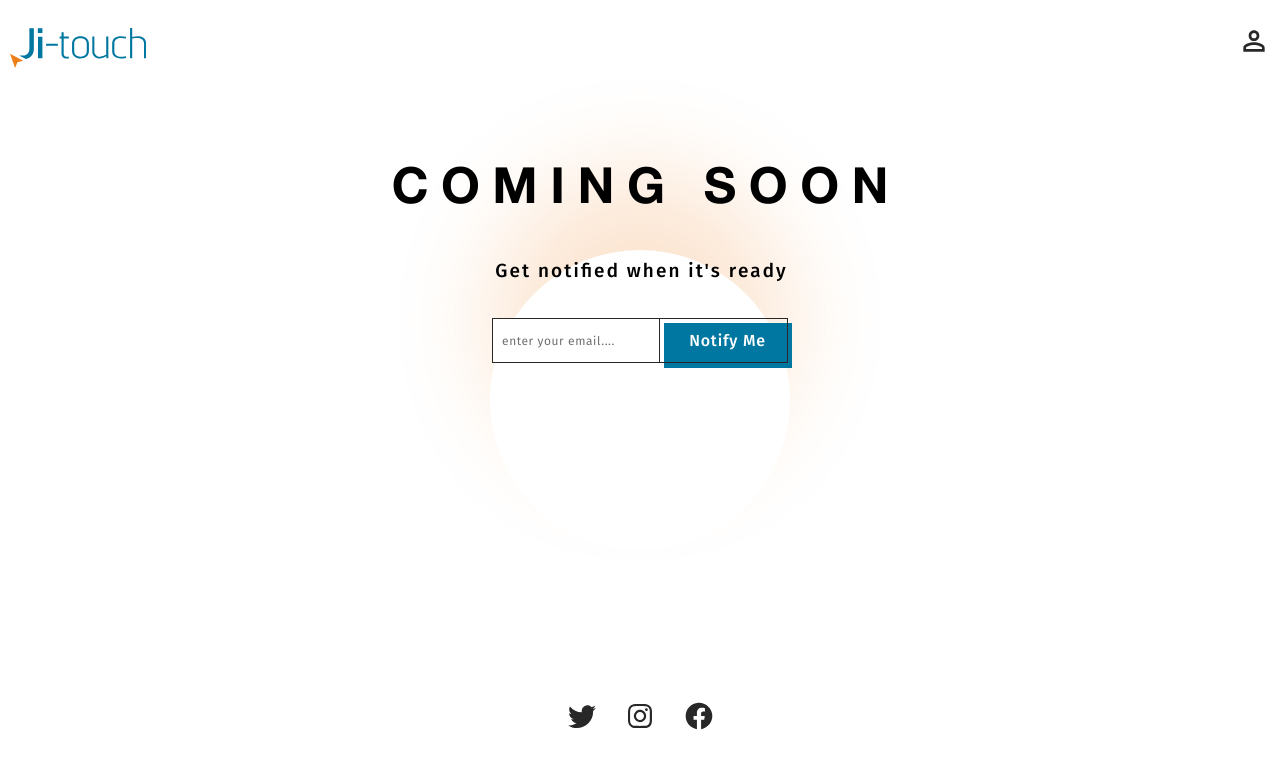
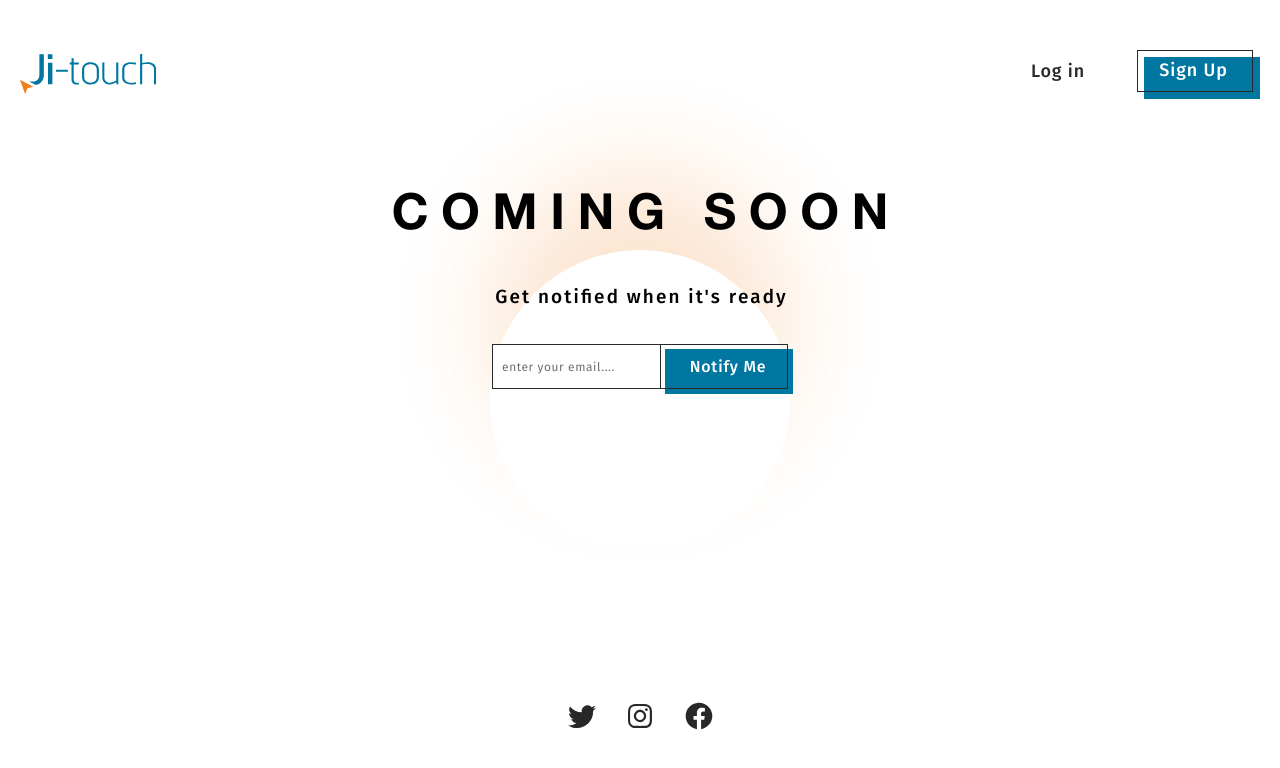
Before and after one commit to a-falkonia/Ji-touch-test, a website: page app/index.html in a window 1280 px wide. Drawn offline with nearby package versions, Linux system fonts and the light colour scheme; files that its build step writes are made by us from their sources.

Commit message:
Tablet header ready

```diff
--- a/app/index.html
+++ b/app/index.html
@@ -15,7 +15,9 @@
             <img src="./img/jitouch-logo.svg" class="page-header__logo" alt="Ji-touch">
         </a>
         <div class="page-header__auth">
-            <a href="#">Log In</a>
+            <a href="#">
+                <span class="page-header__login">Log in</span>
+            </a>
             <button>Sign Up</button>
         </div>
         <div class="page-header__user">
--- a/app/sass/components/content.scss
+++ b/app/sass/components/content.scss
@@ -34,6 +34,7 @@
   input {
     outline: none;
     border: 1px solid $color-dark;
+    border-right: none;
     width: 168px;
     height: 45px;
   }
--- a/app/sass/components/header.scss
+++ b/app/sass/components/header.scss
@@ -1,12 +1,43 @@
-.page-header{
+.page-header {
   display: flex;
   justify-content: space-between;
   align-items: end;
   width: 100%;
   height: 71px;
+
+  button {
+    width: 116px;
+    height: 42px;
+    font-size: 18px;
+    line-height: 21.6px;
+    padding-left: 0px;
+    padding-right: 3px;
+  }
+  button::after {
+    width: 116px;
+    height: 42px;
+    top: 6px;
+    left: 6px;
+  }
 }
 .page-header__auth {
   display: none;
+  align-items: center;
+  padding-right: 7px;
+  padding-bottom: 5px;
+
+  a {
+    text-decoration: none;
+  }
+}
+
+.page-header__login {
+  font-family: 'Fira Sans Medium';
+  font-size: 18px;
+  line-height: 22px;
+  letter-spacing: 0.05em;
+  color: $color-dark;
+  padding-right: 52px;
 }
 
 .page-header__logo {
@@ -16,3 +47,16 @@
 .page-header__user {
   padding-bottom: 11px;
 }
+
+@media (min-width: $tablet-min-width) {
+  .page-header {
+    height: 97px;
+  }
+  .page-header__user {
+    display: none;
+  }
+
+  .page-header__auth {
+    display: flex;
+  }
+}
--- a/app/sass/global.scss
+++ b/app/sass/global.scss
@@ -156,14 +156,14 @@ body {
 
 body::after {
   /* Ellipse 1 */
-  content: "";
+  content: '';
   display: block;
   position: absolute;
   width: 300px;
   height: 300px;
   border-radius: 50%;
   left: 10px;
-  left: calc(50% - 300px/2);
+  left: calc(50% - 300px / 2);
   top: calc(50% - 300px / 2);
 
   /* Light */
@@ -180,7 +180,6 @@ button {
   position: relative;
   border: 1px solid $color-dark;
   background: none;
-    border-left: 0;
   padding: 0;
   width: 128px;
   height: 45px;
@@ -194,7 +193,7 @@ button {
 }
 
 button::after {
-    content: "";
+  content: '';
   display: block;
   width: 128px;
   height: 45px;
@@ -204,9 +203,16 @@ button::after {
   left: 4px;
   z-index: -1;
 }
-button:hover{
+button:hover {
   background-color: $color-active;
 }
 button:hover:after {
   display: none;
 }
+
+@media (min-width: $tablet-min-width) {
+    .container {
+      padding: 0px 20px;
+    }
+
+  }
```
Lines whose indentation alone changed are shown as unchanged.
